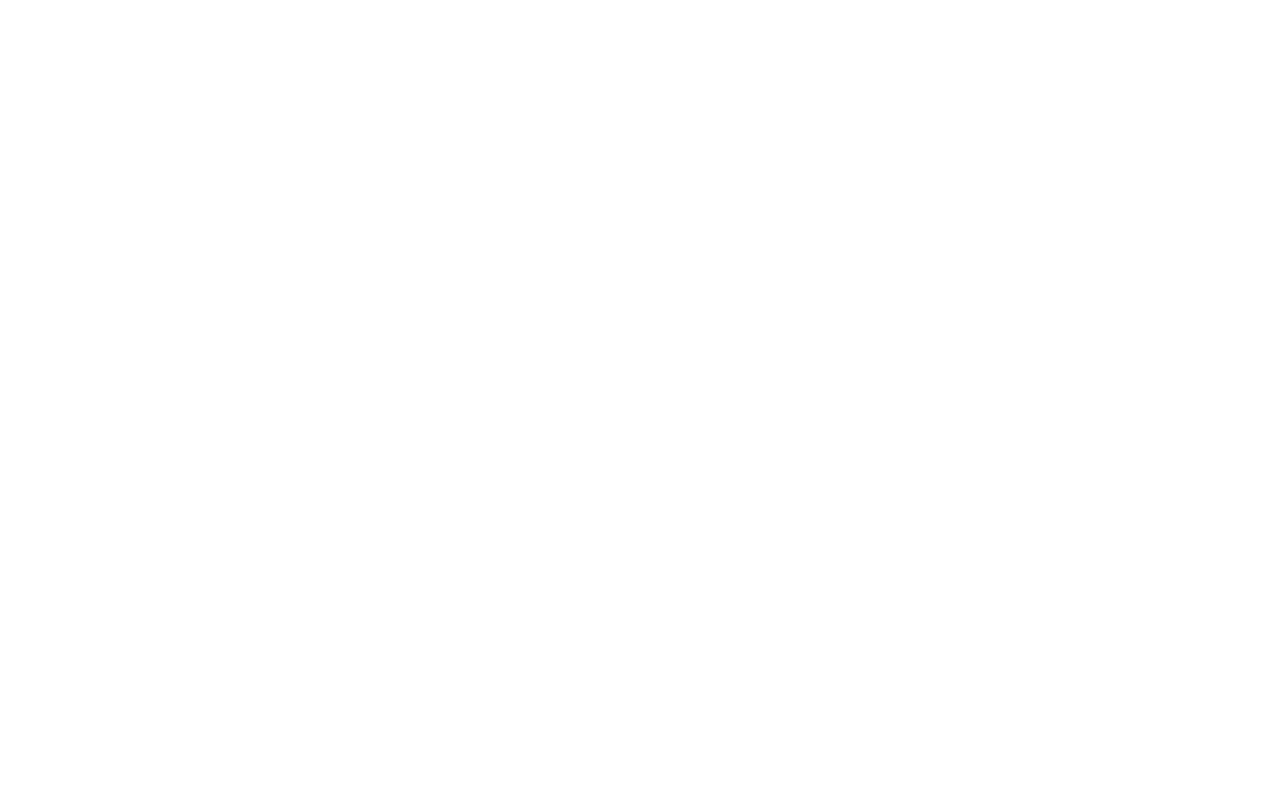
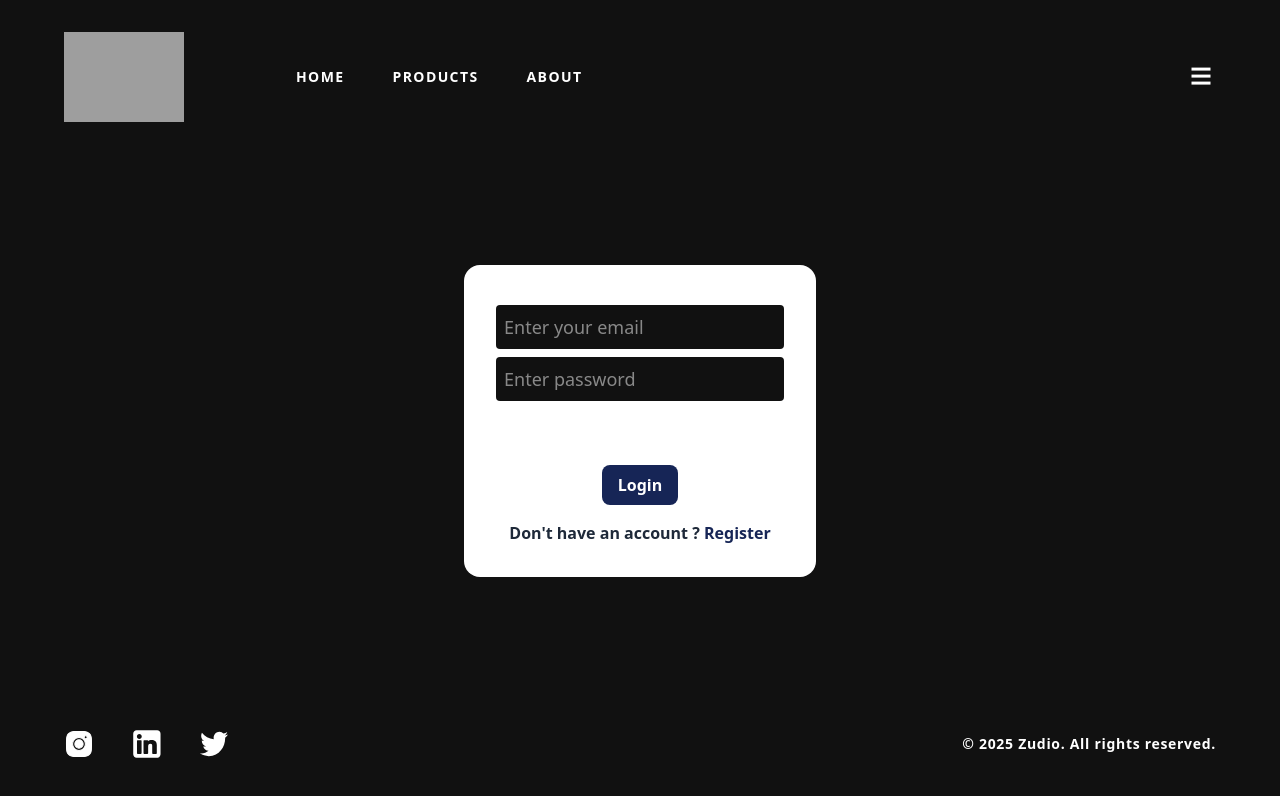
Before and after one commit to PrasadYeole-Developer/Zudio, a React (Vite) app: page /login in a window 1280 px wide. Before the commit this address had no page. Shown: the top 796 px of the page. Built offline with nearby package versions, Linux system fonts and the light colour scheme; grey boxes are pictures that could not be loaded.

Commit message:
Added Login and Register Pages

```diff
--- a/src/context/ProductsProvider.jsx
+++ b/src/context/ProductsProvider.jsx
@@ -13,8 +13,7 @@
       category: "Men",
       description:
         "A soft cotton polo shirt in deep navy, perfect for casual outings or weekend style.",
-      image:
-        "./public/bluepolo.jpg",
+      image: "/bluepolo.jpg",
       tags: ["casual", "summer", "trending"],
     },
     {
@@ -24,8 +23,7 @@
       category: "Men",
       description:
         "Comfort-stretch denim with a modern slim fit, ideal for day-to-night transitions.",
-      image:
-        "./public/bluewashed.jpg",
+      image: "/bluewashed.jpg",
       tags: ["denim", "trending", "everyday"],
     },
     {
@@ -35,8 +33,7 @@
       category: "Men",
       description:
         "A lightweight shirt with a bold geometric pattern, great for summer parties or vacations.",
-      image:
-        "./public/geometric.jpg",
+      image: "/geometric.jpg",
       tags: ["summer", "printed", "party-wear"],
     },
     {
@@ -46,8 +43,7 @@
       category: "Women",
       description:
         "A flowing maxi dress in coral with a vibrant floral print – perfect for brunches or beach days.",
-      image:
-        "./public/coralmaxi.jpg",
+      image: "/coralmaxi.jpg",
       tags: ["summer", "floral", "bohemian"],
     },
     {
@@ -57,8 +53,7 @@
       category: "Women",
       description:
         "A chic cotton kurti with delicate embroidery and a straight fit, ideal for ethnic-chic style.",
-      image:
-        "./public/turquoise.jpg",
+      image: "/turquoise.jpg",
       tags: ["ethnic", "trending", "festive"],
     },
     {
@@ -68,8 +63,7 @@
       category: "Women",
       description:
         "A light washed denim jacket with a relaxed fit, perfect for layering in cooler weather.",
-      image:
-        "./public/lightblue.jpg",
+      image: "/lightblue.jpg",
       tags: ["layering", "denim", "new-arrival"],
     },
     {
@@ -79,8 +73,7 @@
       category: "Kids",
       description:
         "A vibrant red tee featuring a fun cartoon graphic, made from soft cotton for all-day play.",
-      image:
-        "./public/kidred.jpg",
+      image: "/kidred.jpg",
       tags: ["kids", "graphic", "playtime"],
     },
     {
@@ -90,8 +83,7 @@
       category: "Kids",
       description:
         "A cute pink dress with a flared skirt and floral print, perfect for birthday parties and outings.",
-      image:
-        "./public/pinkdress.jpg",
+      image: "/pinkdress.jpg",
       tags: ["girls", "floral", "occasion"],
     },
     {
@@ -101,8 +93,7 @@
       category: "Kids",
       description:
         "Soft indigo denim jeans with a bit of stretch for comfort, ideal for school or casual play.",
-      image:
-        "./public/darkjeans.jpg",
+      image: "/darkjeans.jpg",
       tags: ["kids", "denim", "comfortable"],
     },
   ]);
--- a/src/components/Home.jsx
+++ b/src/pages/Home.jsx
@@ -1,6 +1,6 @@
 import React from "react";
-import Navbar from "./Navbar";
-import Footer from "./Footer";
+import Navbar from "../components/Navbar";
+import Footer from "../components/Footer";
 import { useNavigate } from "react-router-dom";
 
 const Home = () => {
@@ -12,7 +12,7 @@
         <Navbar />
         <main className="w-full py-30 px-64 relative z-10 flex flex-col gap-8 h-full">
           <div className="top flex flex-col gap-4">
-            <h1 className="text-white text-7xl font-bold">
+            <h1 className="text-white text-7xl font-bold mb-1">
               Fresh Drops. <br /> Real Looks.{" "}
             </h1>
             <p className="text-white text-xs tracking-wider leading-6">
@@ -24,7 +24,7 @@
           <div className="bottom flex justify-start mt-16">
             <button
               className="bg-white text-black text-lg font-semibold px-6 py-2 rounded cursor-pointer hover:bg-[#111] hover:text-gray-200 transition-all duration-300 active:scale-95"
-              onClick={() => navigate("/products")}
+              onClick={() => navigate("/login")}
             >
               Shop Now
               <i className="ri-store-3-line pl-2"></i>
--- /dev/null
+++ b/src/pages/Login.jsx
@@ -0,0 +1,56 @@
+import React from "react";
+import Navbar from "../components/Navbar";
+import Footer from "../components/Footer";
+import { Link } from "react-router-dom";
+import { useForm } from "react-hook-form";
+import { useNavigate } from "react-router-dom";
+
+const Login = () => {
+  const navigate = useNavigate();
+  const { register, reset, handleSubmit } = useForm();
+  const LoginHandler = () => {
+    reset();
+    navigate("/products");
+  };
+  return (
+    <>
+      <div className="w-full min-h-screen bg-[#111] p-8 select-none font-black text-white flex flex-col justify-between">
+        <Navbar />
+        <div className="flex justify-center items-center">
+          <form
+            onSubmit={handleSubmit(LoginHandler)}
+            className="flex w-fit flex-col items-center justify-center bg-white rounded-2xl p-8"
+          >
+            <input
+              {...register("email", { required: true })}
+              type="email"
+              className="text-lg outline-none mt-2 p-2 bg-[#111] rounded placeholder:font-normal"
+              placeholder="Enter your email"
+            />
+            <input
+              {...register("password", { required: true })}
+              type="password"
+              className="text-lg outline-none mt-2 p-2 mb-12 bg-[#111] rounded placeholder:font-normal"
+              placeholder="Enter password"
+            />
+            <button className="bg-blue-950 text-white px-4 py-2 mt-4 rounded-lg hover:bg-[#222] transition duration-300 cursor-pointer">
+              Login
+            </button>
+            <p className="text-gray-800 mt-4 font-semibold">
+              Don't have an account ?{" "}
+              <Link
+                to="/register"
+                className="text-blue-950 hover:underline font-black"
+              >
+                Register
+              </Link>
+            </p>
+          </form>
+        </div>
+        <Footer />
+      </div>
+    </>
+  );
+};
+
+export default Login;
--- a/src/components/ProductDetails.jsx
+++ b/src/pages/ProductDetails.jsx
@@ -68,7 +68,7 @@
             </div>
           </div>
           <button
-            className="mt-6 bg-[#222] hover:bg-[#333] text-white px-6 py-3 rounded font-semibold transition-colors cursor-pointer"
+            className="mt-6 bg-[#222] hover:bg-[#333] text-white px-6 py-3 rounded font-semibold transition-colors duration-300 cursor-pointer"
             onClick={() => toast.success("Product Added to Cart")}
           >
             Add to Cart
--- /dev/null
+++ b/src/pages/Register.jsx
@@ -0,0 +1,62 @@
+import React from "react";
+import Navbar from "../components/Navbar";
+import Footer from "../components/Footer";
+import { Link } from "react-router-dom";
+import { useForm } from "react-hook-form";
+import { nanoid } from "nanoid";
+import { useNavigate } from "react-router-dom";
+
+const Register = () => {
+  const navigate = useNavigate();
+  const { register, reset, handleSubmit } = useForm();
+  const RegisterHandler = (user) => {
+    user.id = nanoid();
+    reset();
+    navigate("/login");
+  };
+  return (
+    <>
+      <div className="w-full min-h-screen bg-[#111] p-8 select-none font-black text-white flex flex-col justify-between">
+        <Navbar />
+        <div className="flex justify-center items-center">
+          <form
+            onSubmit={handleSubmit(RegisterHandler)}
+            className="flex w-fit flex-col items-center justify-center bg-white rounded-2xl p-8"
+          >
+            <input
+              {...register("name", { required: true })}
+              type="text"
+            className="text-lg outline-none p-2 bg-[#111] rounded placeholder:font-normal"
+              placeholder="Enter your name"
+
+            />
+            <input
+              {...register("email", { required: true })}
+              type="email"
+              className="text-lg outline-none mt-2 p-2 bg-[#111] rounded placeholder:font-normal"
+              placeholder="Enter your email"
+            />
+            <input
+              {...register("password", { required: true })}
+              type="password"
+              className="text-lg outline-none mt-2 p-2 mb-12 bg-[#111] rounded placeholder:font-normal"
+              placeholder="Enter password"
+            />
+            <button className="bg-blue-950 text-white px-4 py-2 mt-4 rounded-lg hover:bg-[#222] transition duration-300 cursor-pointer">
+              Register
+            </button>
+            <p className="text-gray-800 mt-4 font-semibold">
+              Already have an account ?{" "}
+              <Link to="/login" className="text-blue-950 hover:underline font-black">
+                Login
+              </Link>
+            </p>
+          </form>
+        </div>
+        <Footer />
+      </div>
+    </>
+  );
+};
+
+export default Register;
--- a/src/routes/Mainroutes.jsx
+++ b/src/routes/Mainroutes.jsx
@@ -1,9 +1,12 @@
 import React from "react";
-import Home from "../components/Home";
-import About from "../components/About";
-import Products from "../components/Products";
-import ProductDetails from "../components/ProductDetails";
+import Home from "../pages/Home";
+import About from "../pages/About";
+import Products from "../pages/Products";
+import ProductDetails from "../pages/ProductDetails";
 import { Routes, Route } from "react-router-dom";
+import Login from "../pages/Login";
+import Register from "../pages/Register";
+import PageNotFound from "../pages/PageNotFound";
 
 const Mainroutes = () => {
   return (
@@ -12,6 +15,9 @@
       <Route path="/about" element={<About />} />
       <Route path="/products" element={<Products />} />
       <Route path="/products/details/:id" element={<ProductDetails />} />
+      <Route path="/login" element={<Login />} />
+      <Route path="/register" element={<Register />} />
+      <Route path="*" element={<PageNotFound />} />
     </Routes>
   );
 };
```
Also changed, not shown: src/pages/About.jsx (renamed from src/components/About.jsx), src/pages/PageNotFound.jsx (added), src/pages/Products.jsx (renamed from src/components/Products.jsx).
